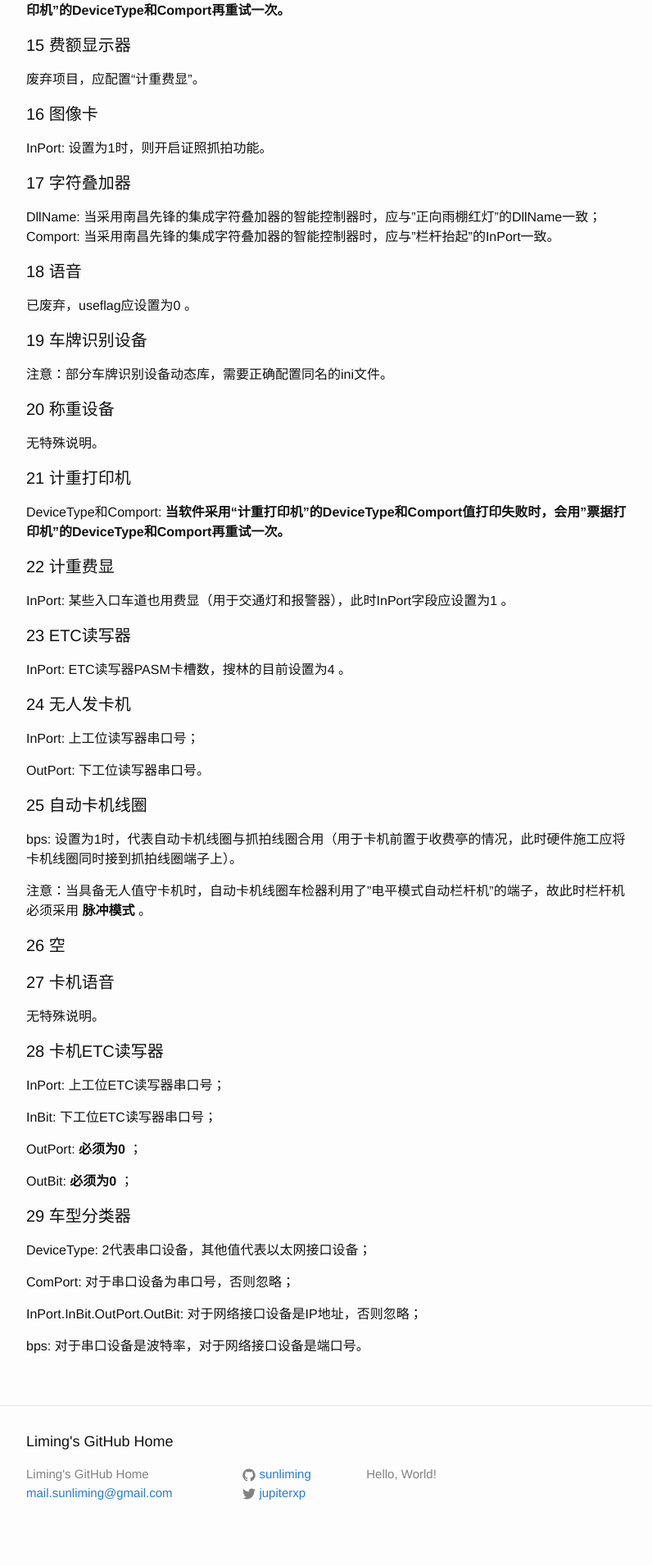
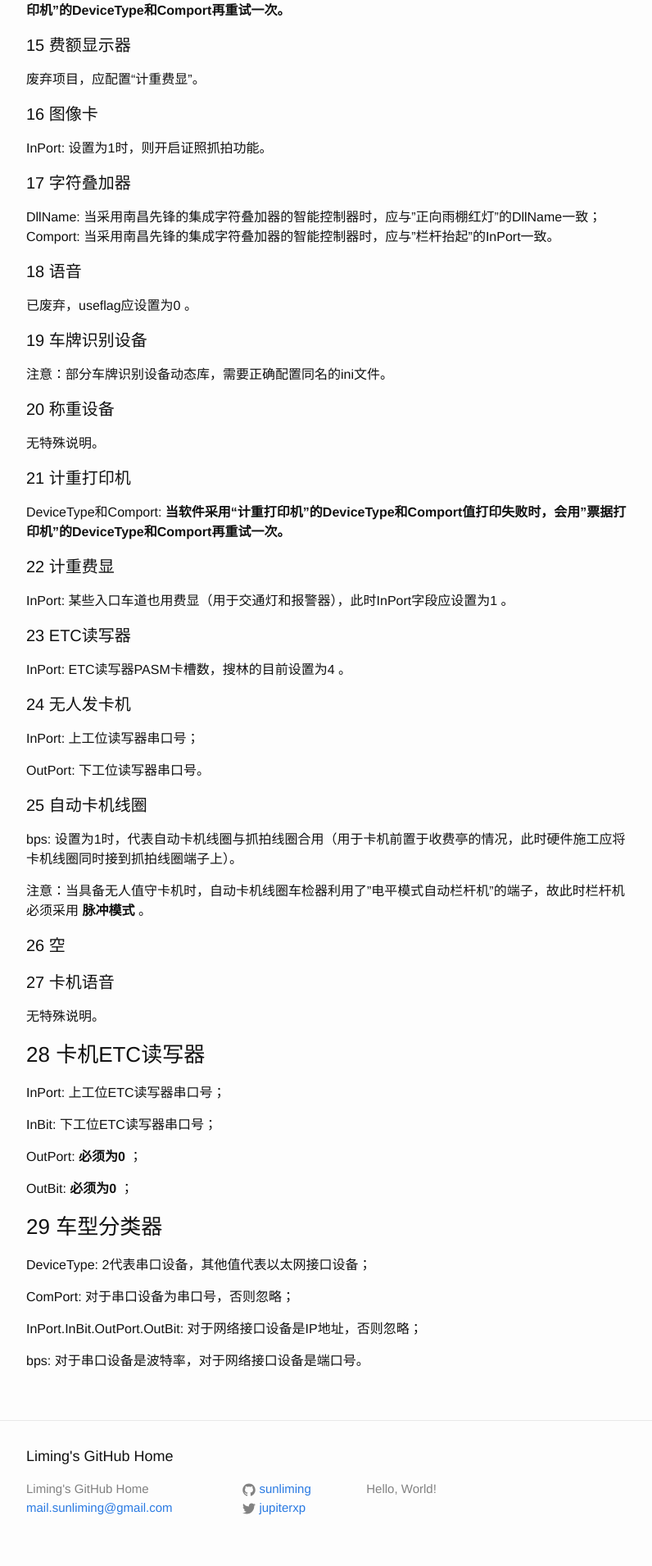
Before and after one commit to sunliming/sunliming.github.io, a Jekyll site: the page built from _posts/2016-07-27-device-list-manual.markdown, in a window 1280 px wide. Shown: the part 1642-3552 px from the top of the page at 82% size, without its empty margins (238-1034 px from the left). Built offline with Jekyll 4.4.1, drawn with Linux system fonts in a browser that asks for light colours.

Commit message:
将标题字号加大了两个，再试试

```diff
--- a/_posts/2016-07-27-device-list-manual.markdown
+++ b/_posts/2016-07-27-device-list-manual.markdown
@@ -126,7 +126,7 @@ bps: 设置为1时，代表自动卡机线圈与抓拍线圈合用（用于卡
 
 无特殊说明。
 
-#### 28 卡机ETC读写器
+### 28 卡机ETC读写器
 
 InPort: 上工位ETC读写器串口号；
 
@@ -136,7 +136,7 @@ OutPort: __必须为0__ ；
 
 OutBit: __必须为0__ ；
 
-#### 29 车型分类器
+### 29 车型分类器
 
 DeviceType: 2代表串口设备，其他值代表以太网接口设备；
 
```
